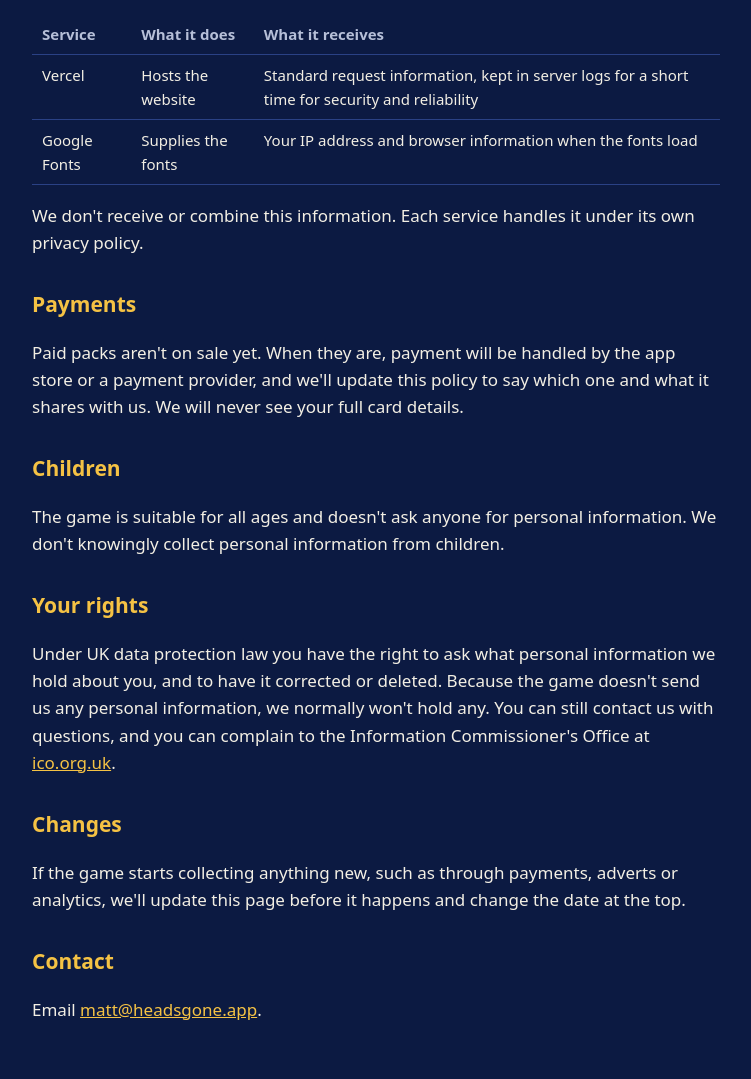
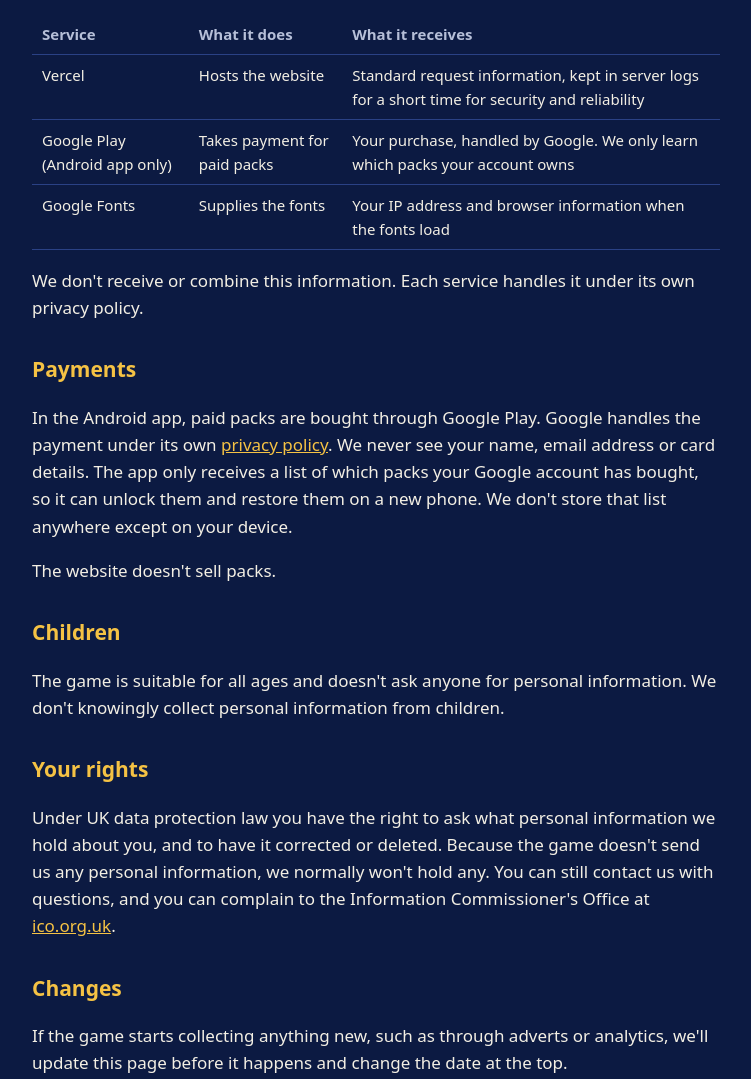
Before and after one commit to matt-jeffries/heads-gone, a plain HTML site: page privacy.html in a window 1280 px wide. Shown: the part 1174-2253 px from the top of the page, without its empty margins (264-1015 px from the left). Drawn offline with Linux system fonts and the light colour scheme.

Commit message:
Privacy policy: Google Play payments
Co-Authored-By: Claude Opus 5.5 <noreply@anthropic.com>
Claude-Session: https://claude.ai/code/session_019859f77RENN1iitU1oho5E

```diff
--- a/privacy.html
+++ b/privacy.html
@@ -49,12 +49,14 @@
   <table>
     <tr><th>Service</th><th>What it does</th><th>What it receives</th></tr>
     <tr><td>Vercel</td><td>Hosts the website</td><td>Standard request information, kept in server logs for a short time for security and reliability</td></tr>
+    <tr><td>Google Play (Android app only)</td><td>Takes payment for paid packs</td><td>Your purchase, handled by Google. We only learn which packs your account owns</td></tr>
     <tr><td>Google Fonts</td><td>Supplies the fonts</td><td>Your IP address and browser information when the fonts load</td></tr>
   </table>
   <p>We don't receive or combine this information. Each service handles it under its own privacy policy.</p>
 
   <h2>Payments</h2>
-  <p>Paid packs aren't on sale yet. When they are, payment will be handled by the app store or a payment provider, and we'll update this policy to say which one and what it shares with us. We will never see your full card details.</p>
+  <p>In the Android app, paid packs are bought through Google Play. Google handles the payment under its own <a href="https://policies.google.com/privacy">privacy policy</a>. We never see your name, email address or card details. The app only receives a list of which packs your Google account has bought, so it can unlock them and restore them on a new phone. We don't store that list anywhere except on your device.</p>
+  <p>The website doesn't sell packs.</p>
 
   <h2>Children</h2>
   <p>The game is suitable for all ages and doesn't ask anyone for personal information. We don't knowingly collect personal information from children.</p>
@@ -63,7 +65,7 @@
   <p>Under UK data protection law you have the right to ask what personal information we hold about you, and to have it corrected or deleted. Because the game doesn't send us any personal information, we normally won't hold any. You can still contact us with questions, and you can complain to the Information Commissioner's Office at <a href="https://ico.org.uk">ico.org.uk</a>.</p>
 
   <h2>Changes</h2>
-  <p>If the game starts collecting anything new, such as through payments, adverts or analytics, we'll update this page before it happens and change the date at the top.</p>
+  <p>If the game starts collecting anything new, such as through adverts or analytics, we'll update this page before it happens and change the date at the top.</p>
 
   <h2>Contact</h2>
   <p>Email <a href="mailto:matt@headsgone.app">matt@headsgone.app</a>.</p>
```
